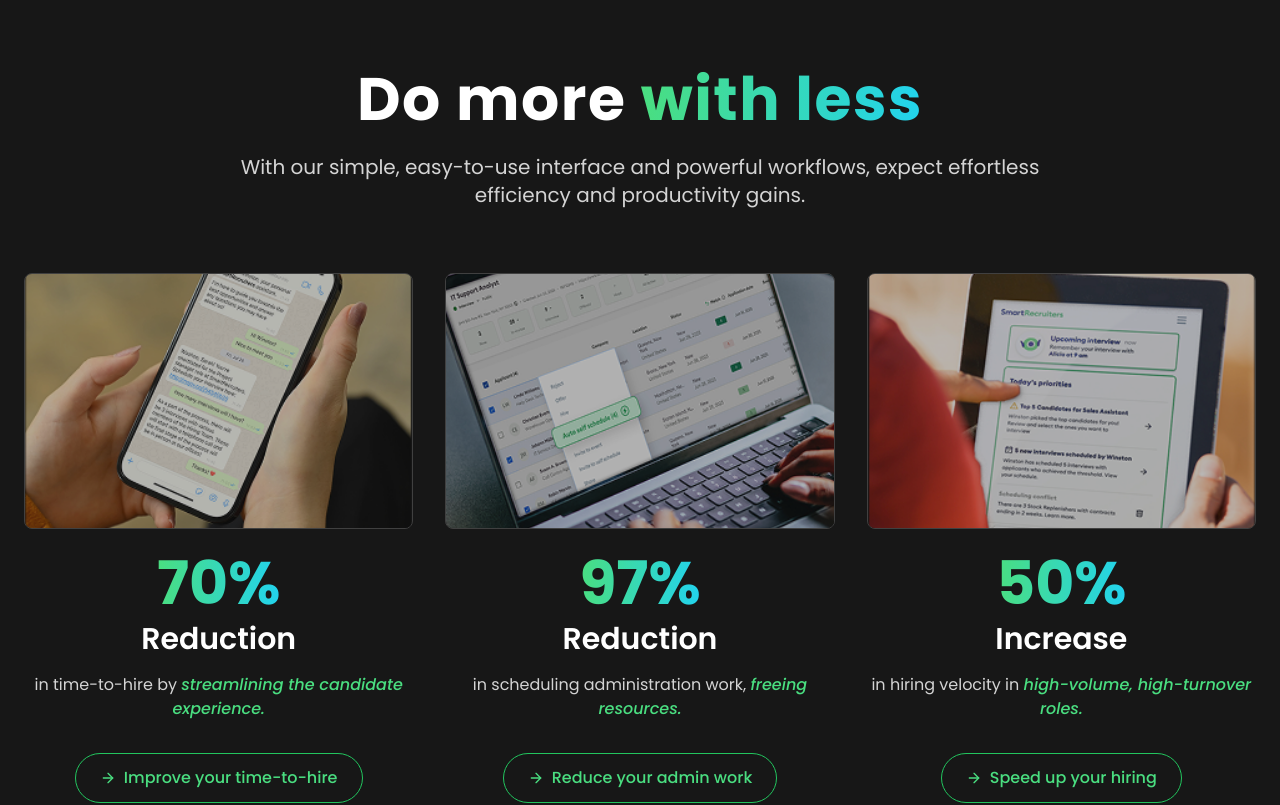
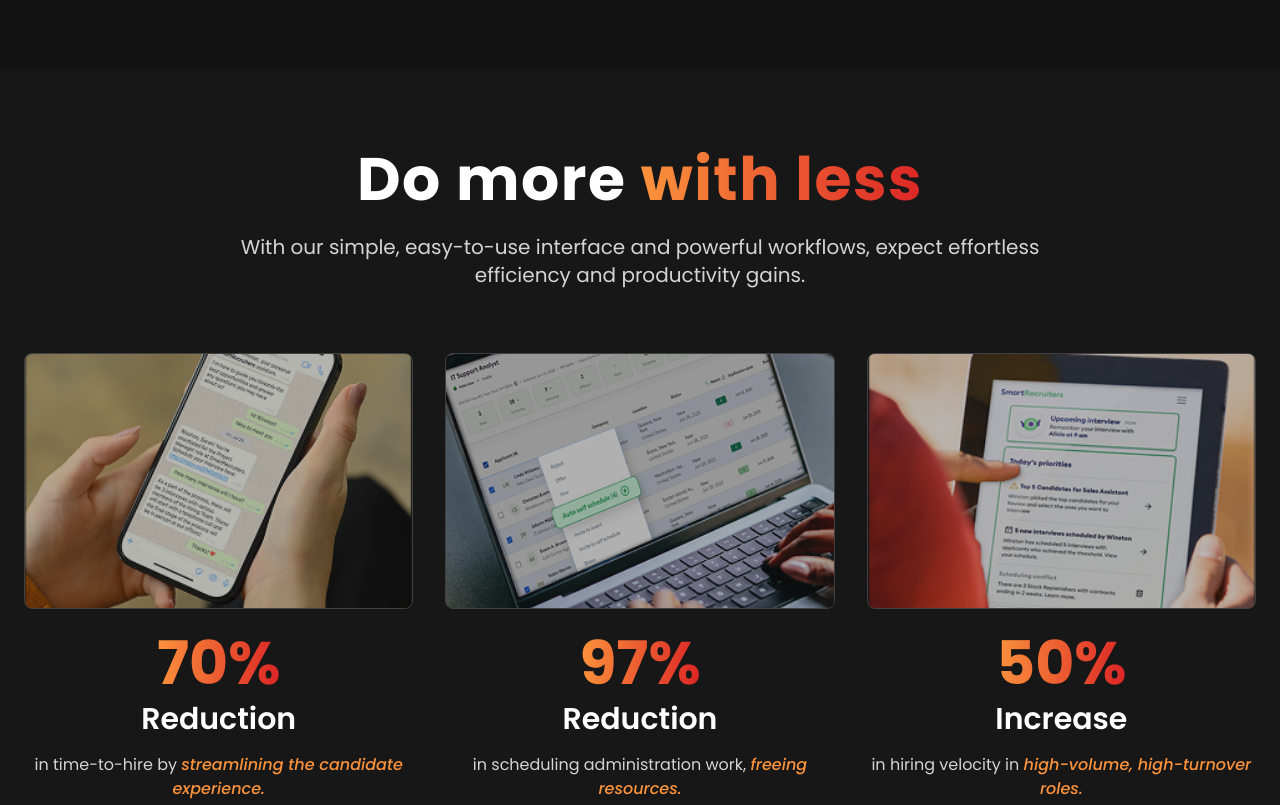
Before and after one commit to roxylius/Dandelion-Landing_Page, a React (Vite) app: page / in a window 1280 px wide. Shown: the part 580-1385 px from the top of the page. Built offline with nearby package versions, Linux system fonts and the light colour scheme.

Commit message:
update: font color

```diff
--- a/src/components/EfficiencySection.jsx
+++ b/src/components/EfficiencySection.jsx
@@ -32,13 +32,13 @@ const EfficiencySection = () => {
   ];
 
   return (
-    <div className="relative w-full bg-neutral-900 border-b border-neutral-800 min-h-[900px]">
+    <div className="relative mt-20 border-b border-neutral-800 min-h-[900px] bg-neutral-900">
       <div className="container mx-auto px-6 py-20">
         {/* Header Section */}
         <div className="text-center mb-16">
           <h2 className="text-4xl sm:text-5xl lg:text-6xl font-bold tracking-wide text-white">
             Do more{" "}
-            <span className="bg-gradient-to-r from-green-400 to-cyan-400 text-transparent bg-clip-text">
+            <span className="bg-gradient-to-r from-orange-400 to-red-600 text-transparent bg-clip-text">
               with less
             </span>
           </h2>
@@ -64,7 +64,7 @@ const EfficiencySection = () => {
 
               {/* Percentage */}
               <div className="mb-4">
-                <span className="text-5xl lg:text-6xl font-bold bg-gradient-to-r from-green-400 to-cyan-400 text-transparent bg-clip-text">
+                <span className="text-5xl lg:text-6xl font-bold bg-gradient-to-r from-orange-400 to-red-600 text-transparent bg-clip-text">
                   {stat.percentage}
                 </span>
                 <h3 className="text-2xl lg:text-3xl font-semibold text-white mt-2">
@@ -76,14 +76,14 @@ const EfficiencySection = () => {
               <div className="mb-8">
                 <p className="text-neutral-300 text-base">
                   {stat.description}{" "}
-                  <span className="italic font-medium text-green-400">
+                  <span className="italic font-medium text-orange-400">
                     {stat.highlight}
                   </span>
                 </p>
               </div>
 
               {/* Action Button */}
-              <button className="group inline-flex items-center gap-2 border border-green-500 text-green-400 px-6 py-3 rounded-full hover:bg-green-500 hover:text-neutral-900 transition-all duration-300 font-medium">
+              <button className="group inline-flex items-center gap-2 border border-orange-500 text-orange-400 px-6 py-3 rounded-full hover:bg-orange-500 hover:text-neutral-900 transition-all duration-300 font-medium">
                 <ArrowRight className="w-4 h-4 group-hover:translate-x-1 transition-transform duration-300" />
                 {stat.buttonText}
               </button>
```
